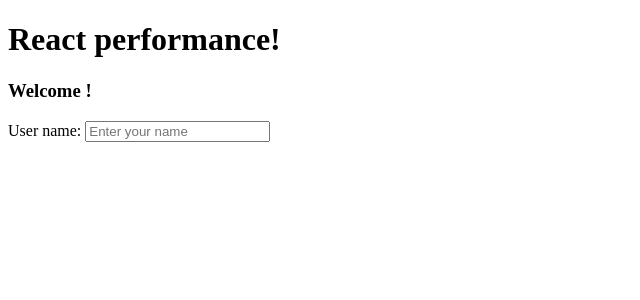
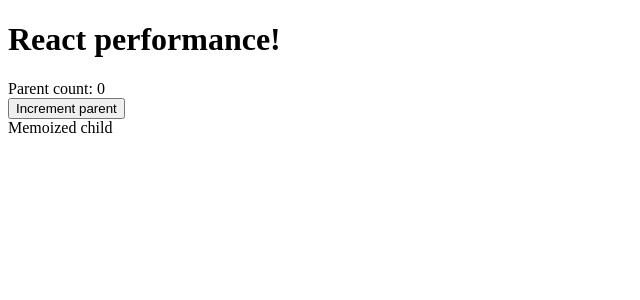
Before and after one commit to CleanCodeNinja01/react-practice, a React (Vite) app in the folder my-app/: page / in a window 1280 px wide. Shown: the top 300 px of the page, without its empty margins (0-640 px from the left). Built offline with nearby package versions, Linux system fonts and the light colour scheme.

Commit message:
add usecallback functionality

```diff
--- a/my-app/src/App.jsx
+++ b/my-app/src/App.jsx
@@ -7,6 +7,7 @@
 import "./App.css";
 import Rating from "./components/Rating/Rating";
 import WelcomeMessage from "./components/WelcomeMessage";
+import MemoizedFunctionsParent from "./components/MemoizedFunctions/MemoizedFunctionsParent";
 // import DataFetcherExamples from "./components/DataFetcher/DataFetcherExamples";
 // import ButtonToolTip from "./components/Prop-getters-props-colls/ButtonToolTip";
 // import Goodbye from "./components/HOC practice/Goodbye";
@@ -61,7 +62,7 @@
 
       <h1>React performance!</h1>
 
-      <WelcomeMessage/>
+      {/* <WelcomeMessage/>
 
       <div>
         <label htmlFor="">
@@ -73,7 +74,9 @@
           />
 
         </label>
-      </div>
+      </div> */}
+
+      <MemoizedFunctionsParent/>
 
     </>
   );
--- /dev/null
+++ b/my-app/src/components/MemoizedFunctions/MemoizedFunctionsChild.jsx
@@ -0,0 +1,13 @@
+import React from "react";
+
+const MemoizedFunctionsChild = ({name, handleClick}) => {
+    console.log('printing MemoizedFunctionsChild')
+
+    return (
+        <div>
+            {name}
+        </div>
+    )
+}
+
+export default React.memo(MemoizedFunctionsChild);
--- /dev/null
+++ b/my-app/src/components/MemoizedFunctions/MemoizedFunctionsParent.jsx
@@ -0,0 +1,28 @@
+import { useCallback, useState } from "react";
+import MemoizedFunctionsChild from "./MemoizedFunctionsChild";
+
+const MemoizedFunctionsParent = () => {
+
+    const [count, setCount] = useState(0)
+    // console.log('printing MemoizedFunctionsParent')
+
+    const handleClick = useCallback(() => {
+        console.log('calling child')
+    }, []) //empty depnedency means memoized will only be created if dependencies change
+
+    return (
+        <div>
+            Parent count: {count}
+
+            <div>
+                <button onClick={()=>setCount((prevCount)=>prevCount+1)}>Increment parent</button>
+            </div>
+            <MemoizedFunctionsChild
+                name="Memoized child"
+                handleClick={handleClick}
+            />
+        </div>
+    )
+}
+
+export default MemoizedFunctionsParent;
```
